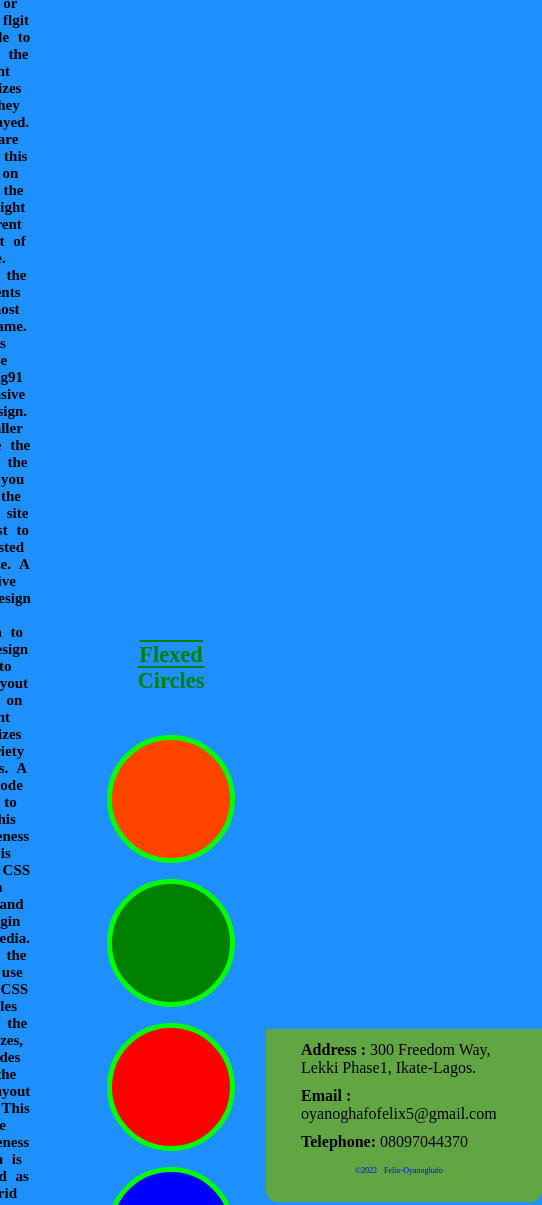
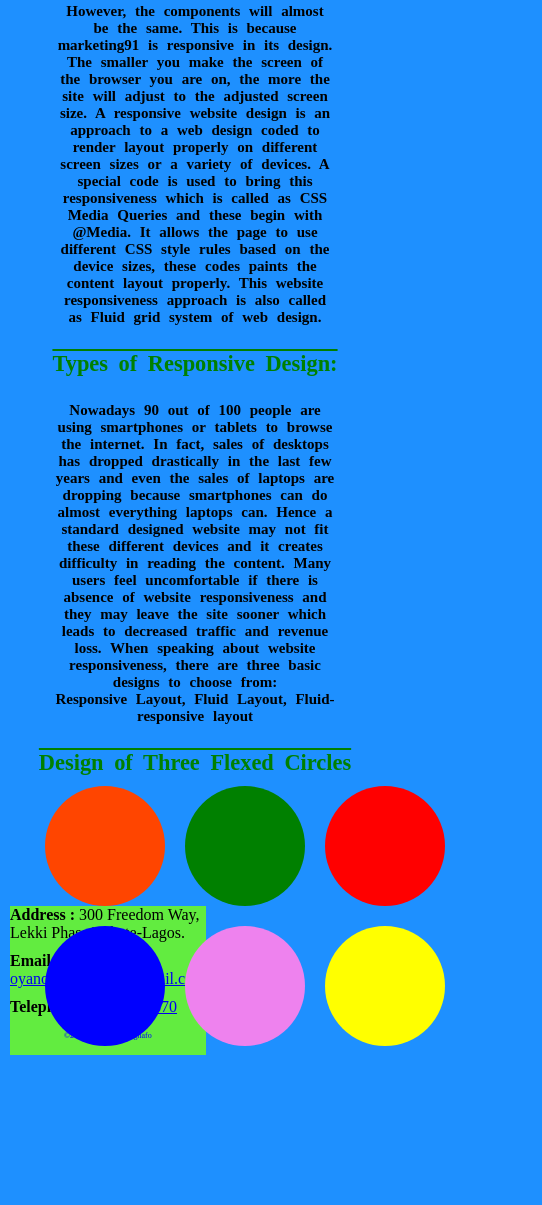
Before and after one commit to EngrFELIX/About-Responsiveness, a plain HTML site: page index.html in a window 390 px wide. Shown: the part 213-1418 px from the top of the page, 542 px wide, since content can reach past the window. After the commit the page ends 1278 px from the top, so only its background shows below. Drawn offline with Linux system fonts and the light colour scheme.

Commit message:
modified files for Responsivenes

```diff
--- a/index.html
+++ b/index.html
@@ -12,14 +12,14 @@
     <section>
     <h1><em>Responsiveness in Website Development</em></h1>
     <div>
-    <p><b>What is a Responsive Web Design?<br />
+    <p><b>What is a Responsive Web Design?
       It means that the web content or layout is flgit statusexible to fit within the different screen sizes where they are displayed. If you are watching this website on desktop, the layout might be different from that of mobile. However, the components will almost be the same. This is because marketing91 is responsive in its design. The smaller you make the screen of the browser you are on, the more the site will adjust to the adjusted screen size.
 
 
       A responsive website design is an approach to a web design coded to render layout properly on different screen sizes or a variety of devices. A special code is used to bring this responsiveness which is called as CSS Media Queries and these begin with @Media.
 
       It allows the page to use different CSS style rules based on the device sizes, these codes paints the content layout properly. This website responsiveness approach is also called as Fluid grid system of web design.
-    </p><br />
+    </p>
 
       <h2>Types of Responsive Design:</h2>
       <p>Nowadays 90 out of 100 people are using smartphones or tablets to browse the internet. In fact, sales of desktops has dropped drastically in the last few years and even the sales of laptops are dropping because smartphones can do almost everything laptops can. Hence a standard designed website may not fit these different devices and it creates difficulty in reading the content.
@@ -28,16 +28,17 @@
 
       When speaking about website responsiveness, there are three basic designs to choose from:<br />
 
-      Responsive Layout<br />
-      Fluid Layout<br />
-      Fluid-responsive layout<br />
+      Responsive Layout,
+      Fluid Layout,
+      Fluid-responsive layout
       </b></p>
     </div>
-    </section>
 
     <main>
-    <h2>Flexed Circles</h2>
-    <div class="circles">
+    <h2>Design of Three Flexed Circles</h2>
+    <div class="circle-section">
+      <div class="circle-container">
+    <div class="circle">
       <div class="circle" style="background: orangered"></div>
       <div class="circle" style="background: green"></div>
       <div class="circle" style="background: red"></div>
@@ -45,14 +46,18 @@
       <div class="circle" style="background: violet"></div>
       <div class="circle" style="background: yellow"></div>
     </div>
+  </div>
+</div>
   </main>
+
+
   <footer>
     <div class="contact">
       <ul>
         <li><strong>Address :</strong> 300 Freedom Way, Lekki Phase1, Ikate-Lagos.</li>
         <li>
-          <strong>Email :</strong>
-          <a href="mailto:oyanoghafofelix5@gmail.com"> oyanoghafofelix5@gmail.com</a>
+          <strong>Email:</strong>
+          <a href="mailto:oyanoghafofelix5@gmail.com">oyanoghafofelix5@gmail.com</a>
         </li>
         <li>
           <strong>Telephone:</strong><a href="tel:08097044370"> 08097044370</a>
@@ -61,6 +66,7 @@
       <p class="copyright">&copy;2022 Felix-Oyanoghafo</p>
     </div>
   </footer>
+</section>
 </div>
 </body>
 </html>
--- a/style.css
+++ b/style.css
@@ -14,7 +14,7 @@
     justify-content: center;
     align-items: center;
     background: dodgerblue;
-    padding: 10px 0;
+    padding: 10px 10px;
   }
 
   header {
@@ -34,24 +34,43 @@
     word-spacing: 5px;
     margin-block-end: auto;
     padding: 10px;
+    width:auto;
   }
 
-  div.section {
-    align-items: center;
-    flex-direction: column;
+ .section {
+  text-align: center;
+  width: 100%;
+  padding: 30px;
+
   }
 
-  div.container {
-    background: white;
-    box-shadow: 1px 1px 10px 4px rgb(46, 156, 36);
-    position: relative;
-    width: 50%;
-    border-radius: 10px;
-    display: grid;
-    gap: 30px;
+    .circle {
+      width: 120px;
+      height: 120px;
+      border-radius: 50%;
+      display: grid;
+      grid-template-columns: repeat(3, 1fr);
+      grid-gap: 20px;
+      justify-content: center;
+      position: relative;
+      align-items: center;
+      margin: auto;
+
+    }
+
+  .circle-container {
+    width: 100%;
+    margin:  auto;
+    padding-left: 100px;
   }
 
-   p {
+  .main {
+    width: 80%;
+    padding: 20px;
+
+    }
+
+  p {
     margin: 0 30px;
     text-align: center;
     font-size: 15px;
@@ -59,66 +78,29 @@
     padding: 15px;
   }
 
-
-
-  main {
-    display: flex;
-
-    justify-content: center;
-    align-content: flex-start;
-    width: 100%;
-    padding: 15px;
-    gap: 15px;
-    flex-flow: row wrap;
-
+  footer {
+    background: #020425;
+    width: 20%;
+    outline: none;
+    border: none;
+    border-radius: 0 0 15px 15px;
   }
 
-  div.circle {
-    border-radius: 50%;
-    width: 4em;
-    height: 4em;
-    border-radius: 100%;
-    margin: 0.5em;
-    border: 5px solid #00ff00;
-    text-align: center;
-    font-size: 2em;
-    display: flex;
-
-
-  }
-
-  footer {
-    background: rgb(98, 165, 67);
-    width: 100%;
-    position: relative;
-    outline: none;
-    border: none;
-    border-radius: 0 0 12px 12px;
-  }
-
-  div.contact {
+  .contact {
     flex-direction: column;
-    justify-content:baseline;
-    padding: 12px 35px;
-    margin-right: 10px;
+    justify-content:last baseline;
+    padding: 25px, 35px;
+    margin: auto;
+    background: rgb(98, 236, 64);
+    width: fit-content;
   }
 
   ul {
     display: grid;
-    width: 100%;
+    width: 40%;
     gap: 10px;
     list-style: none;
     justify-content: space-between;
-    width: 100%;
-  }
-
-  a {
-    text-decoration: none;
-    color: black;
-  }
-
-  a:hover {
-    text-decoration: underline;
   }
 
   p.copyright {
@@ -127,10 +109,3 @@
     font-size: 8px;
     padding: 15px;
   }
-
-      section {
-        text-align: center;
-        margin-left: 20px;
-        padding-left: 20px;
-
-      }
```
